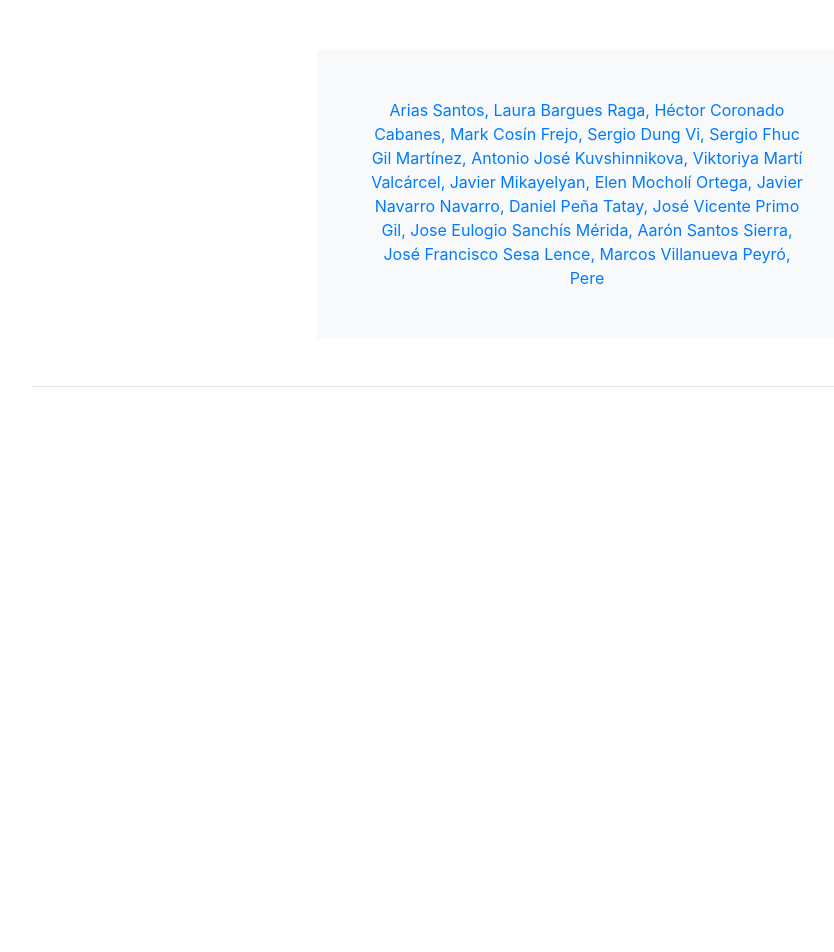
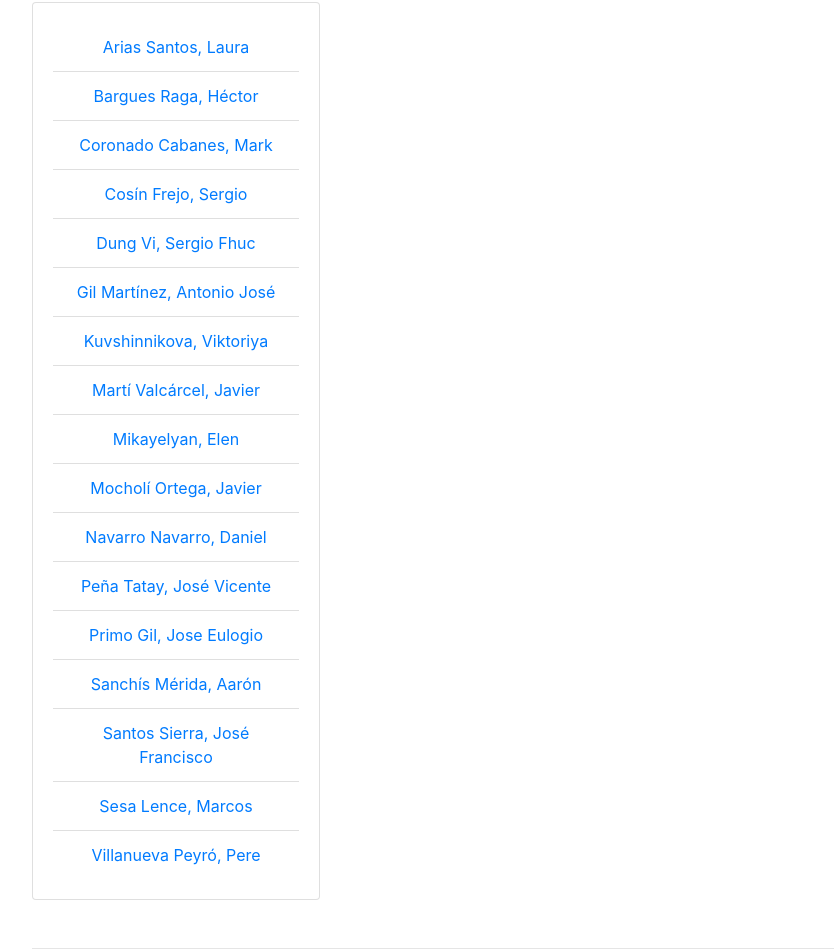
Before and after one commit to rafaelaznar/cronograma2021, a plain HTML site: page index.html in a window 1280 px wide. Shown: the part 236-1188 px from the top of the page, without its empty margins (53-887 px from the left). Before the commit the page ends 800 px from the top, so only its background shows below. Drawn offline with nearby package versions, Linux system fonts and the light colour scheme.

Commit message:
Update index.html

```diff
--- a/index.html
+++ b/index.html
@@ -22,33 +22,35 @@
                 <h2>CIPFP Ausiàs March</h2>
             </div>
         </div>
-
-        <div class="row justify-content-md-center">
-            <div class="col-md-6 text-center">
-                <div class="bg-light mt-5 p-5">
-                  <a href="arias.html">Arias Santos, Laura</a>
-                  <a href="bargues.html">Bargues Raga, Héctor</a>
-                  <a href="coronado.html">Coronado Cabanes, Mark</a>
-                  <a href="cosin.html">Cosín Frejo, Sergio</a>
-                  <a href="dung.html">Dung Vi, Sergio Fhuc</a>
-                  <a href="gil.html">Gil Martínez, Antonio José</a>
-                  <a href="kuvshinnikova.html">Kuvshinnikova, Viktoriya</a>
-                  <a href="marti.html">Martí Valcárcel, Javier</a>
-                  <a href="mikayelyan.html">Mikayelyan, Elen</a>
-                  <a href="mocholi.html">Mocholí Ortega, Javier</a>
-                  <a href="navarro.html">Navarro Navarro, Daniel</a>
-                  <a href="penya.html">Peña Tatay, José Vicente</a>
-                  <a href="primo.html">Primo Gil, Jose Eulogio</a>
-                  <a href="sanchis.html">Sanchís Mérida, Aarón</a>
-                  <a href="santos.html">Santos Sierra, José Francisco</a>
-                  <a href="sesa.html">Sesa Lence, Marcos</a>
-                  <a href="villanueva.html">Villanueva Peyró, Pere</a>
-                </div>
+        <div class="row">
+          <div class="col-12 text-center">
+            <div class="card" style="width: 18rem;">
+              <div class="card-body">
+                <ul class="list-group list-group-flush">
+                  <li class="list-group-item"><a href="arias.html">Arias Santos, Laura</a></li>
+                  <li class="list-group-item"><a href="bargues.html">Bargues Raga, Héctor</a></li>
+                  <li class="list-group-item"><a href="coronado.html">Coronado Cabanes, Mark</a></li>
+                  <li class="list-group-item"><a href="cosin.html">Cosín Frejo, Sergio</a></li>
+                  <li class="list-group-item"><a href="dung.html">Dung Vi, Sergio Fhuc</a></li>
+                  <li class="list-group-item"><a href="gil.html">Gil Martínez, Antonio José</a></li>
+                  <li class="list-group-item"><a href="kuvshinnikova.html">Kuvshinnikova, Viktoriya</a></li>
+                  <li class="list-group-item"><a href="marti.html">Martí Valcárcel, Javier</a></li>
+                  <li class="list-group-item"><a href="mikayelyan.html">Mikayelyan, Elen</a></li>
+                  <li class="list-group-item"><a href="mocholi.html">Mocholí Ortega, Javier</a></li>
+                  <li class="list-group-item"><a href="navarro.html">Navarro Navarro, Daniel</a></li>
+                  <li class="list-group-item"><a href="penya.html">Peña Tatay, José Vicente</a></li>
+                  <li class="list-group-item"><a href="primo.html">Primo Gil, Jose Eulogio</a></li>
+                  <li class="list-group-item"><a href="sanchis.html">Sanchís Mérida, Aarón</a></li>
+                  <li class="list-group-item"><a href="santos.html">Santos Sierra, José Francisco</a></li>
+                  <li class="list-group-item"><a href="sesa.html">Sesa Lence, Marcos</a></li>
+                  <li class="list-group-item"><a href="villanueva.html">Villanueva Peyró, Pere</a></li>
+                </ul>
+              </div>
             </div>
+          </div>
         </div>
-
         <hr class="my-5">
-    </div>
+      </div>
 </body>
 
 </html>
```
